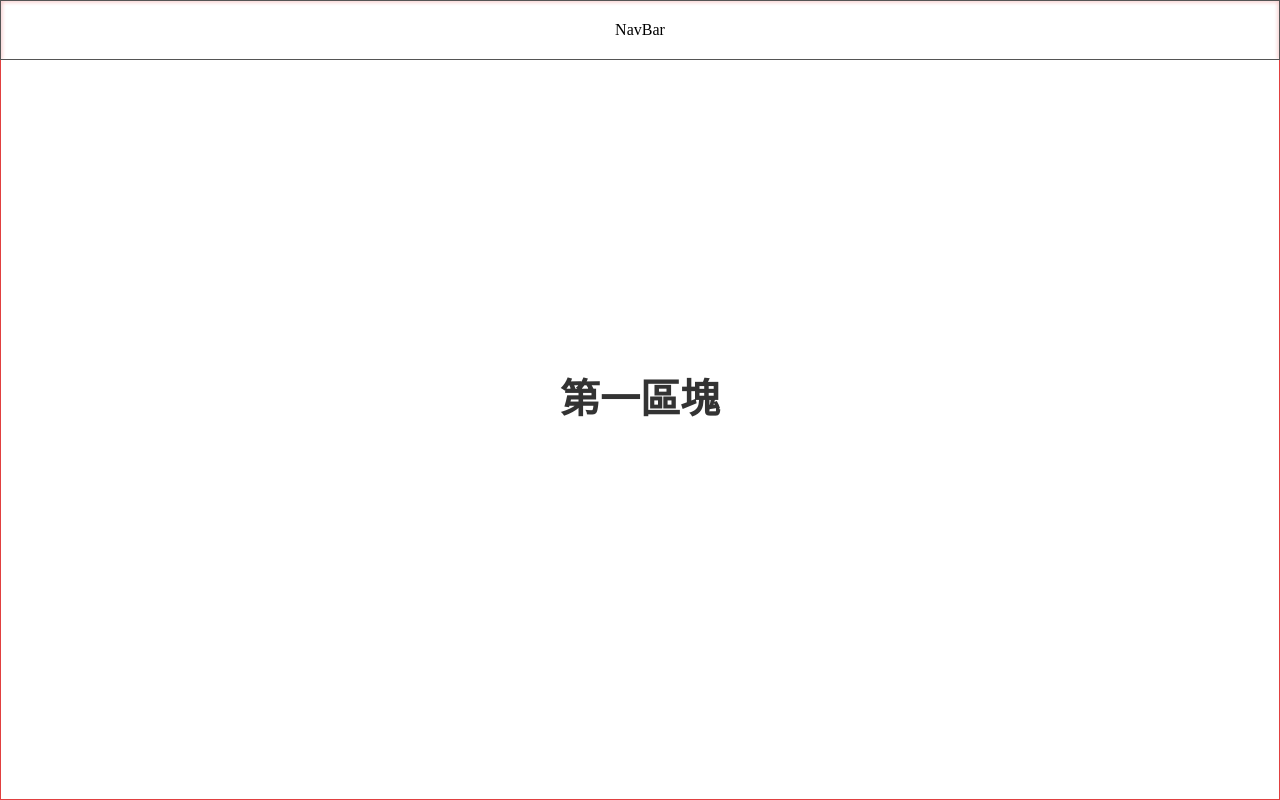
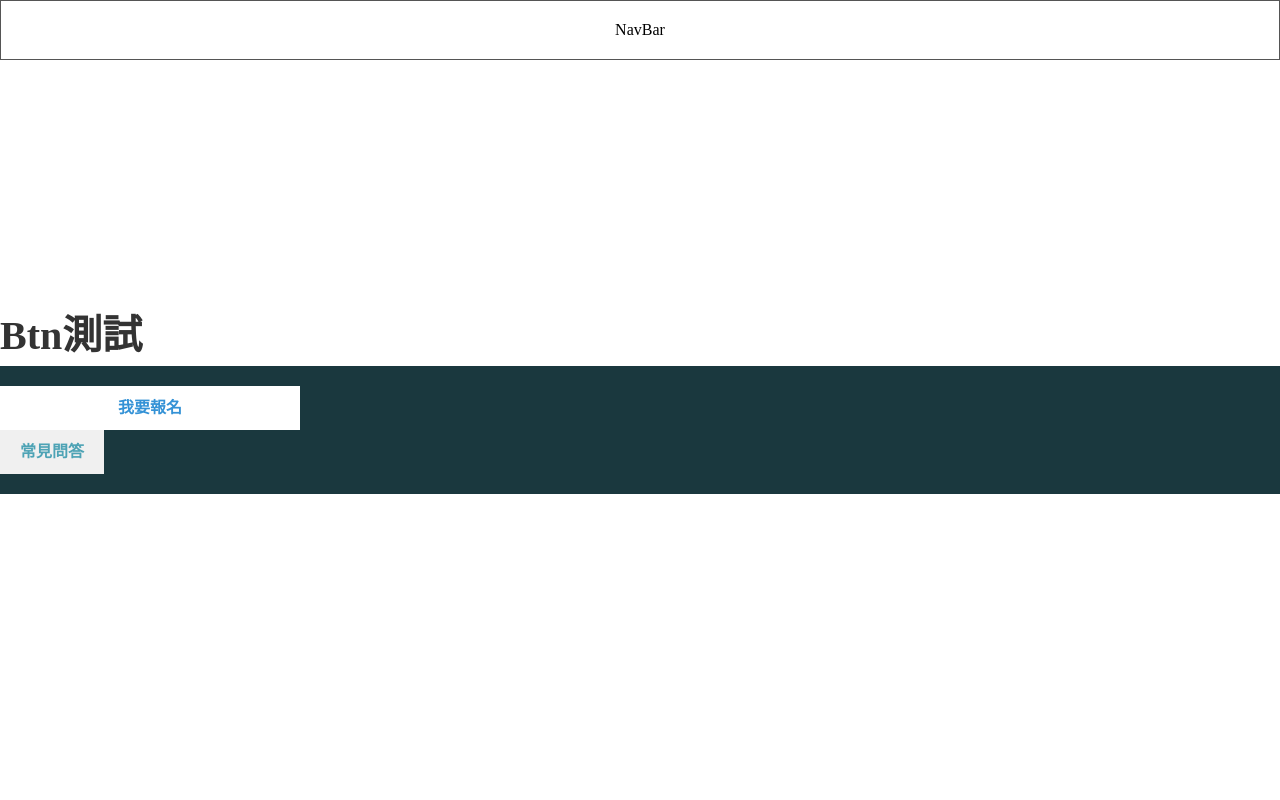
Before and after one commit to a5757657/f2e-responsive-web-design, a React (Create React App) app: page / in a window 1280 px wide. Shown: the top 800 px of the page. Built offline with nearby package versions, Linux system fonts and the light colour scheme.

Commit message:
feature: global.scss btn style /ButtonTest example

```diff
--- a/src/App.js
+++ b/src/App.js
@@ -11,10 +11,15 @@ import RelayAndShare from './views/RelayAndShare';
 import SolutionAndEvent from './views/SolutionAndEvent'
 import Sponsor from './views/Sponsor'
 
+/* --------------範例測試 -----------*/
+import ButtonTest from "./views/ButtonTest"
+/* --------------範例測試 -----------*/
+
 function App() {
   return (
     <div className="App">
       <NavBar />
+      <ButtonTest />
       <Banner />
       <AskQuestion />
       <BreakTheQuestion />
--- a/src/styles/global.scss
+++ b/src/styles/global.scss
@@ -1,14 +1,124 @@
-@import './reset.css';
+@import "./reset.css";
 
 // 引入本機字體
-@font-face {
-  font-family: defaultFont !important;
-  src: url("./../asset/Font/PingFang.ttc"), url("./../asset/Font/Helvetica.ttc");
-}
+@import url('https://fonts.googleapis.com/css2?family=Noto+Serif+TC:wght@200;300;400;500;600;700;900&display=swap');
 
 * {
-  font-family: defaultFont;
+  font-family: 'Noto Serif TC', serif;
   padding: 0;
   margin: 0;
   box-sizing: border-box;
 }
+
+// 顏色
+$Grayscale-900: #0d0d0d;
+$Grayscale-800: #333333;
+$Grayscale-700: #555555;
+$Grayscale-600: #888888;
+$Grayscale-500: #999999;
+$Grayscale-400: #aaaaaa;
+$Grayscale-300: #cccccc;
+$Grayscale-200: #dddddd;
+$Grayscale-100: #f0f0f0;
+$Grayscale-50: #f8f8f8;
+$Grayscale-0: #ffffff;
+
+$Red-500: #671010;
+$Red-400: #b01c1c;
+$Red-300: #e14040;
+$Red-200: #ec8a8a;
+$Red-100: #f8d3d3;
+
+$Yellow-500: #5a4308;
+$Yellow-400: #a87d0f;
+$Yellow-300: #ebb221;
+$Yellow-200: #f2cd6f;
+$Yellow-100: #f9e8bd;
+
+$Blue-500: #103550;
+$Blue-400: #1f6496;
+$Blue-300: #3492d6;
+$Blue-200: #7bb8e4;
+$Blue-100: #c2def2;
+
+$Lightblue-500: #1a383e;
+$Lightblue-400: #336e7a;
+$Lightblue-300: #4da3b5;
+$Lightblue-200: #89c2ce;
+$Lightblue-100: #c5e1e7;
+
+// 按鈕變數
+$btn-Hug: 44px;
+$btn-border-radius: 0%;
+$btn-font-size: 16px;
+$btn-font-height: 28px;
+$btn-font-weight: 900;
+
+// 按鈕基本設定 btn-basic-style
+.btn {
+  min-height: $btn-Hug;
+  border: none;
+  border-radius: $btn-border-radius;
+  box-shadow: none;
+  display: flex;
+  flex-direction: row;
+  justify-content: center;
+  align-items: center;
+  font-size: $btn-font-size;
+  font-weight: $btn-font-weight;
+  line-height: $btn-font-height;
+}
+
+// 網頁上大按鈕 (我要報名) & nav-btn
+.btn-cta {
+  color: $Blue-300;
+  background: {
+    image: linear-gradient(90deg, $Blue-500 50%, $Grayscale-0 50%);
+    position: 100%;
+    size: 400%;
+  }
+  transition: background 0.5s ease-in;
+
+  &:hover {
+    background-position: 0;
+    color: $Grayscale-0;
+    transition: 1s ease-out;
+    &:after {
+      transition: 1s ease-out;
+      transition-delay: 0.5s;
+    }
+  }
+
+  &:active {
+    color: $Yellow-300;
+    background-position: 100%;
+    transition: none;
+  }
+
+  &:disabled {
+    color: $Blue-300;
+    opacity: 0.5;
+    background-position: 100%;
+    transition: none;
+    cursor: not-allowed;
+  }
+}
+
+// 區塊九 tag-btn
+.btn-tag {
+  min-width: 104px;
+  outline: 1px solid transparent;
+  color: $Lightblue-300;
+  background: $Grayscale-100;
+
+  &:hover {
+    color: $Lightblue-400;
+    transition: 0.5s ease-out;
+  }
+
+  &:active {
+    outline: 1px solid $Grayscale-100;
+    background-color: rgba(240, 240, 240, .25);
+    color: $Grayscale-100;
+  }
+}
--- a/src/styles/reset.css
+++ b/src/styles/reset.css
@@ -41,3 +41,6 @@ table {
 	border-collapse: collapse;
 	border-spacing: 0;
 }
+button {
+	padding: 8px 20px;
+}
--- a/src/views/AskOuestion/index.js
+++ b/src/views/AskOuestion/index.js
@@ -1,9 +1,12 @@
 import React from 'react'
 import './index.scss'
+// import '../../styles/global.scss';
 
 const index = () => {
   return (
-    <div className='AskOuestion'><p>提出問題</p></div>
+    <div className='AskOuestion'>
+    <p>提出問題</p>
+    </div>
   )
 }
 
--- a/src/views/AskOuestion/index.scss
+++ b/src/views/AskOuestion/index.scss
@@ -7,5 +7,5 @@
   justify-content: center;
   align-items: center;
   border: 1px solid $Red-300;
-  @include Subheading
+  @include Subheading;
 }
--- /dev/null
+++ b/src/views/ButtonTest/index.js
@@ -0,0 +1,22 @@
+import React from "react";
+import "./index.scss";
+
+const Banner = () => {
+  return (
+    <div className="Buttontest">
+      <div className="box">
+        <p className="testTitle">Btn測試</p>
+      </div>
+      <div className="wrap">
+        <button className="btn btn-cta" id="btn01">
+          我要報名
+        </button>
+        <button className="btn btn-tag" id="btn03">
+          常見問答
+        </button>
+      </div>
+    </div>
+  );
+};
+
+export default Banner;
--- /dev/null
+++ b/src/views/ButtonTest/index.scss
@@ -0,0 +1,36 @@
+@import '../../styles/mixin.scss';
+
+
+// *{
+//   outline: 1px solid red;
+// }
+
+.Buttontest {
+  width: 100%;
+  height: 100vh;
+  display: flex;
+  flex-direction: column;
+  justify-content: center;
+  align-items: center;
+  @include Subheading;
+
+  .box{
+    width: inherit;
+  }
+  .wrap{
+    width: inherit;
+    background-color: $Lightblue-500;
+    padding: 20px 0;
+    display: flex;
+    flex-direction: column;
+    justify-content: center;
+
+    #btn01{
+      width: 300px;
+    }
+
+    #btn03{
+      width: 104px;
+    }
+  }
+}
```
Also changed, not shown: 1 other file (tests, documents, lock files or other folders).
